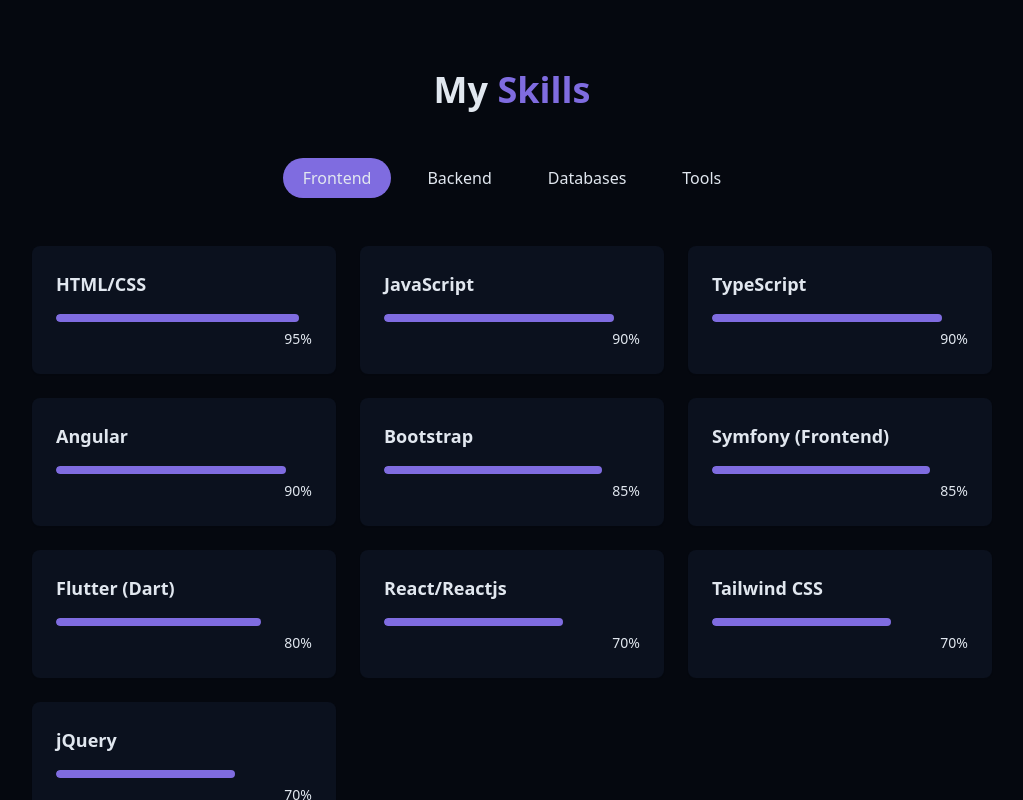
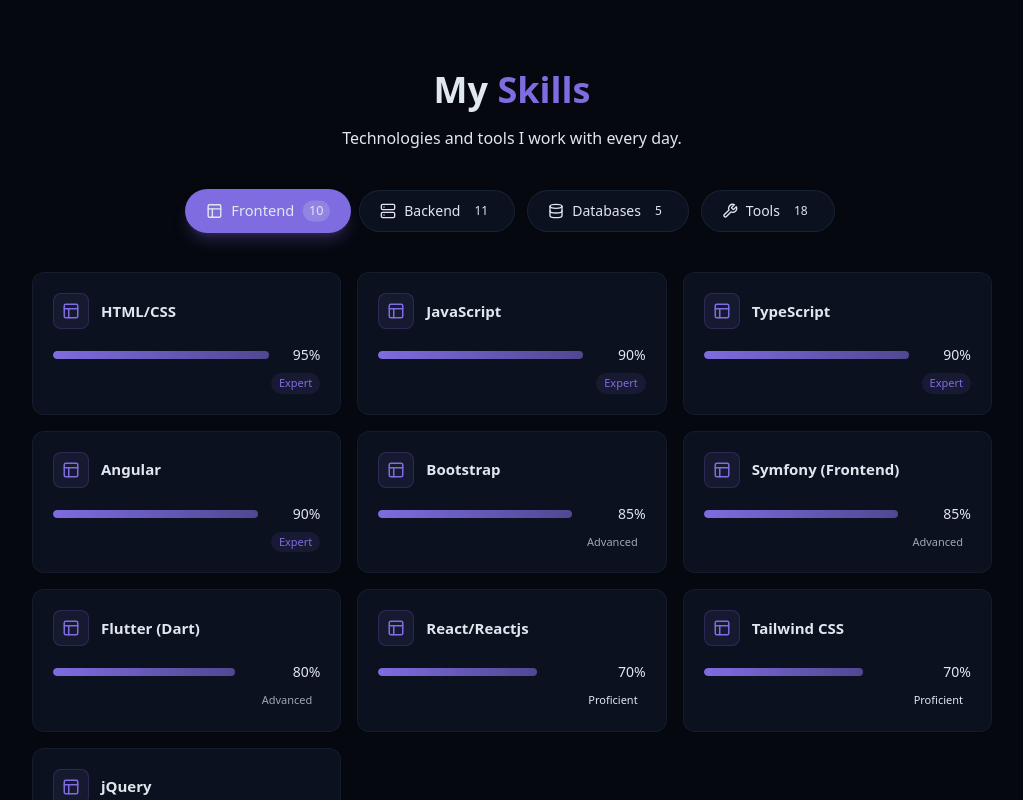
Before and after one commit to Farouk973/FelfelTech, a React (Vite) app: page / in a window 1280 px wide. Shown: the part 1580-2380 px from the top of the page, without its empty margins (123-1146 px from the left). Built offline with nearby package versions, Linux system fonts and the light colour scheme.

Commit message:
fix bugs4

```diff
--- a/src/components/SkillsSection.jsx
+++ b/src/components/SkillsSection.jsx
@@ -1,3 +1,4 @@
+import { Database, Layout, Server, Wrench } from "lucide-react";
 import { useState } from "react";
 import { cn } from "@/lib/utils";
 
@@ -55,61 +56,115 @@ const skills = [
   { name: "STS (Spring Tool Suite)", level: 70, category: "tools" },
 ];
 
-const categories = ["frontend", "backend", "databases", "tools"];
+const categories = [
+  { id: "frontend", label: "Frontend", icon: Layout },
+  { id: "backend", label: "Backend", icon: Server },
+  { id: "databases", label: "Databases", icon: Database },
+  { id: "tools", label: "Tools", icon: Wrench },
+];
+
+const getProficiency = (level) =>
+  level >= 90 ? "Expert" : level >= 75 ? "Advanced" : "Proficient";
 
 export const SkillsSection = () => {
   const [activeCategory, setActiveCategory] = useState("frontend");
 
   const filteredSkills = skills
-  .filter( (skill) => skill.category === activeCategory )
+    .filter((skill) => skill.category === activeCategory)
     .sort((a, b) => b.level - a.level);
+
+  const activeIcon = categories.find((c) => c.id === activeCategory)?.icon;
 
   return (
     <section id="skills" className="py-24 px-4 relative bg-secondary/30">
       <div className="container mx-auto max-w-5xl">
-        <h2 className="text-3xl md:text-4xl font-bold mb-12 text-center">
+        <h2 className="text-3xl md:text-4xl font-bold mb-4 text-center">
           My <span className="text-primary"> Skills</span>
         </h2>
+        <p className="text-center text-muted-foreground mb-10 max-w-xl mx-auto">
+          Technologies and tools I work with every day.
+        </p>
 
-        <div className="flex flex-wrap justify-center gap-4 mb-12">
-          {categories.map((category, key) => (
+        <div className="flex flex-wrap justify-center gap-3 mb-10">
+          {categories.map((category) => {
+            const Icon = category.icon;
+            const isActive = activeCategory === category.id;
+            const count = skills.filter(
+              (skill) => skill.category === category.id
+            ).length;
+            return (
               <button
-              key={key}
-              onClick={() => setActiveCategory(category)}
+                key={category.id}
+                onClick={() => setActiveCategory(category.id)}
                 className={cn(
-                "px-5 py-2 rounded-full transition-colors duration-300 capitalize",
-                activeCategory === category
-                  ? "bg-primary text-primary-foreground"
-                  : "bg-secondary/70 text-forefround hover:bd-secondary"
+                  "flex items-center gap-2 px-5 py-2.5 rounded-full text-sm font-medium transition-all duration-300",
+                  isActive
+                    ? "bg-primary text-primary-foreground shadow-lg shadow-primary/25 scale-105"
+                    : "bg-card border border-border/60 text-muted-foreground hover:text-foreground hover:border-primary/50 hover:scale-105"
                 )}
               >
-              {category}
+                <Icon size={16} />
+                {category.label}
+                <span
+                  className={cn(
+                    "text-xs px-1.5 py-0.5 rounded-full",
+                    isActive
+                      ? "bg-primary-foreground/20 text-primary-foreground"
+                      : "bg-secondary text-muted-foreground"
+                  )}
+                >
+                  {count}
+                </span>
               </button>
-          ))}
+            );
+          })}
         </div>
 
-        <div className="grid grid-cols-1 sm:grid-cols-2 lg:grid-cols-3 gap-6">
-          {filteredSkills.map((skill, key) => (
+        <div key={activeCategory} className="grid grid-cols-1 sm:grid-cols-2 lg:grid-cols-3 gap-4">
+          {filteredSkills.map((skill, key) => {
+            const ActiveIcon = activeIcon;
+            return (
               <div
                 key={key}
-              className="bg-card p-6 rounded-lg shadow-xs card-hover"
+                style={{ animationDelay: `${key * 40}ms` }}
+                className="group bg-card rounded-xl p-5 shadow-xs card-hover border border-border/40 hover:border-primary/50 animate-[fade-in_0.5s_ease-out_forwards] opacity-0"
               >
-              <div className="text-left mb-4">
-                <h3 className="font-semibold text-lg">{skill.name}</h3>
+                <div className="flex items-start justify-between mb-4">
+                  <div className="flex items-center gap-3">
+                    <span className="h-9 w-9 rounded-lg bg-primary/10 border border-primary/20 flex items-center justify-center text-primary shrink-0 group-hover:bg-primary group-hover:text-primary-foreground transition-colors duration-300">
+                      <ActiveIcon size={18} />
+                    </span>
+                    <h3 className="font-semibold text-[15px] leading-tight">
+                      {skill.name}
+                    </h3>
                   </div>
-              <div className="w-full bg-secondary/50 h-2 rounded-full overflow-hidden">
+                </div>
+                <div className="flex items-center gap-3">
+                  <div className="flex-1 h-2 bg-secondary/50 rounded-full overflow-hidden">
                     <div
-                  className="bg-primary h-2 rounded-full origin-left animate-[grow_1.5s_ease-out]"
+                      className="h-full rounded-full bg-gradient-to-r from-primary to-primary/60 animate-[grow_1s_ease-out_forwards] origin-left"
                       style={{ width: skill.level + "%" }}
                     />
                   </div>
-              <div className="text-right mt-1">
-                <span className="text-sm text-muted-foreground">
+                  <span className="text-sm font-medium text-muted-foreground tabular-nums shrink-0">
                     {skill.level}%
                   </span>
                 </div>
+                <div className="mt-2 flex justify-end">
+                  <span
+                    className={cn(
+                      "text-[11px] font-medium px-2 py-0.5 rounded-full",
+                      skill.level >= 90 && "text-primary bg-primary/10",
+                      skill.level >= 75 && skill.level < 90 && "text-foreground/70 bg-secondary",
+                      skill.level < 75 && "text-muted-foreground bg-secondary/60"
+                    )}
+                  >
+                    {getProficiency(skill.level)}
+                  </span>
                 </div>
-          ))}
+              </div>
+            );
+          })}
         </div>
       </div>
     </section>
--- a/src/index.css
+++ b/src/index.css
@@ -78,6 +78,14 @@
     }
     to {
       opacity: 1;
+    }
+  }
+  @keyframes grow {
+    from {
+      transform: scaleX(0);
+    }
+    to {
+      transform: scaleX(1);
     }
   }
 }
```
Lines whose indentation alone changed are shown as unchanged.
